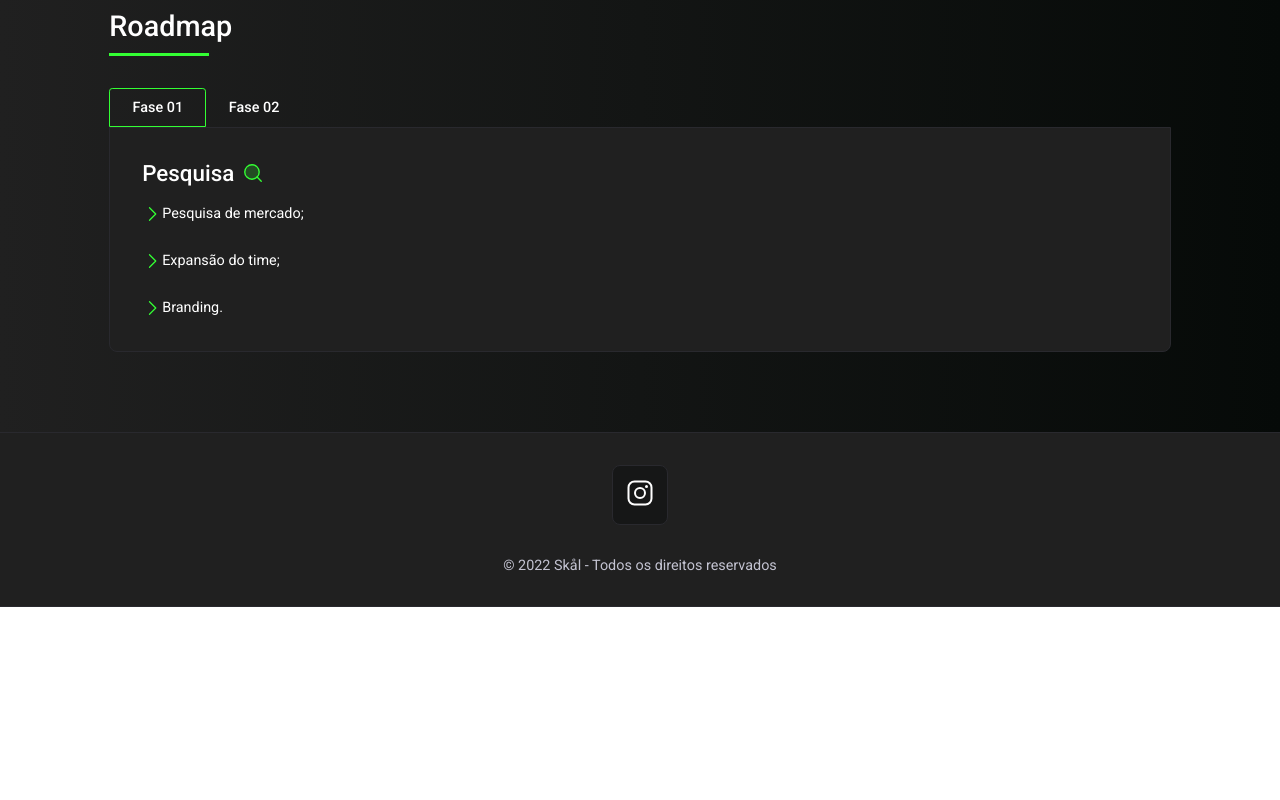
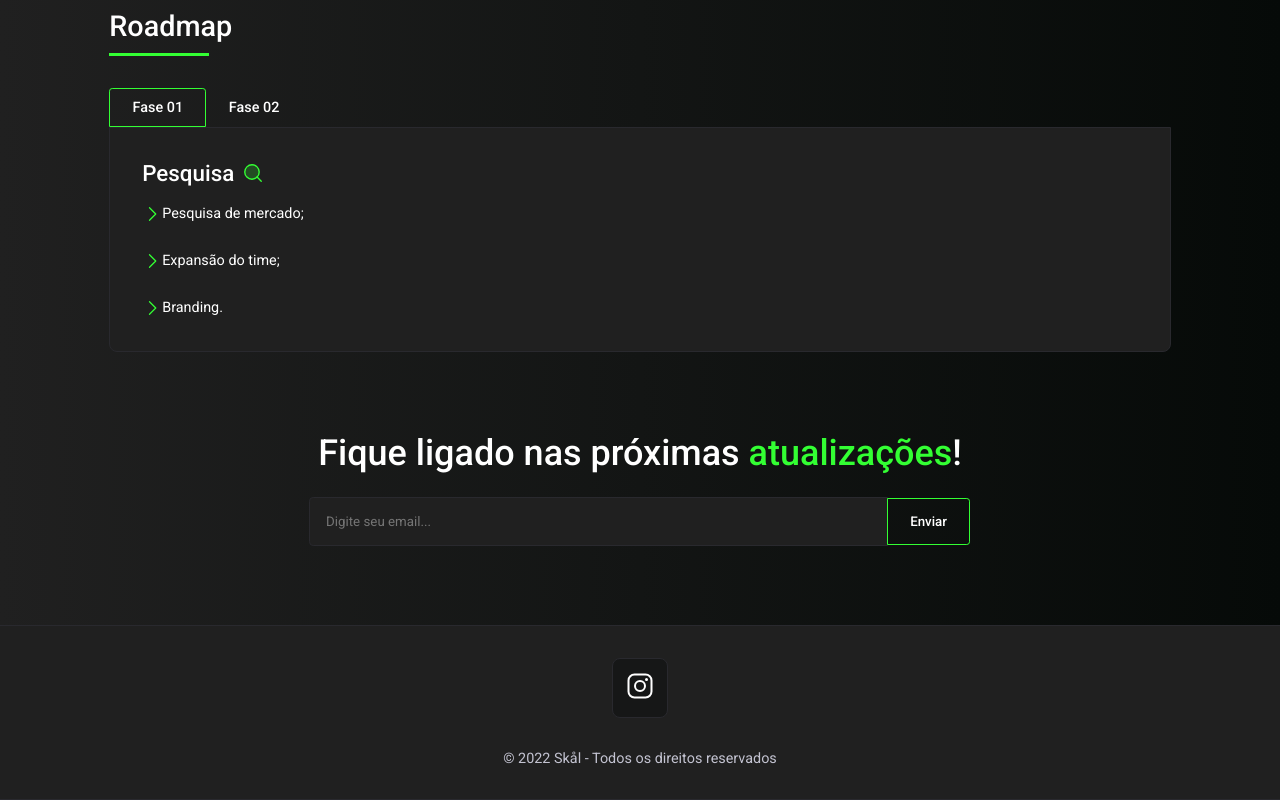
Before and after one commit to Diaszim13/landing-skal-prod, a React (Vite) app: page / in a window 1280 px wide. Shown: the part 1468-2268 px from the top of the page. Before the commit the page ends 2075 px from the top, so only its background shows below. Built offline with nearby package versions, Linux system fonts and the light colour scheme.

Commit message:
adicionando update ? falta colocar o back pra salvar os email

```diff
--- a/package.json
+++ b/package.json
@@ -16,6 +16,7 @@
     "react-responsive-carousel": "^3.2.23",
     "react-scroll": "^1.8.7",
     "react-tabs": "^5.1.0",
+    "react-toastify": "^9.0.8",
     "react-world-flags": "^1.5.0"
   },
   "devDependencies": {
--- a/src/App.tsx
+++ b/src/App.tsx
@@ -16,7 +16,7 @@ export function App() {
       <About />
       <a id='roadmap'></a>
       <Roadmap />
-      {/* <Updates /> */}
+      <Updates />
       <Footer/>
     </div>
   )
--- a/src/components/Updates/index.tsx
+++ b/src/components/Updates/index.tsx
@@ -1,13 +1,29 @@
 import './style.css';
+import { ToastContainer, toast } from 'react-toastify';
+
+import 'react-toastify/dist/ReactToastify.css';
 
 export function Updates() {
+
+  const notify = () => toast.success('Enviado!', {
+    position: "bottom-right",
+    autoClose: 3000,
+    hideProgressBar: false,
+    closeOnClick: true,
+    pauseOnHover: true,
+    draggable: true,
+    progress: undefined,
+  })
+
+
   return (
     <section className="updates">
       <div>
         <h2>Fique ligado nas próximas <span className='text-effect'>atualizações</span>!</h2>
         <div className="send-email">
-          <input type="email" placeholder="Digite seu email..."/>
-          <button>Enviar</button>
+          <input type="email" placeholder="Digite seu email..." />
+          <button className="btn btn-primary"onClick={notify}>Enviar</button>
+          <ToastContainer />
         </div>
       </div>
     </section>
--- a/src/components/Updates/style.css
+++ b/src/components/Updates/style.css
@@ -42,20 +42,25 @@ section.updates > div > h2 {
   outline: 1px solid var(--green);
 }
 
-.send-email button {
+.send-email .btn {
   border-radius: 0 .2rem .2rem 0;
-  background: var(--green);
+  background: transparent;
   padding: 0.625rem 1.375rem;
   color: #fff;
-  border: 1px solid transparent;
+  border: 1px solid var(--green);
   outline: none;
   cursor: pointer;
   font-weight: 500;
   transition: background-color .2s ease;
 }
 
-.send-email button:hover {
-  background-color: transparent;
+.send-email .btn:hover {
+  background-color: var(--green);
   border: 1px solid var(--green);
   color: var(--text-primary);
 }
+
+.Toastify__toast-theme--light {
+  background-color: var(--background) !important;
+  color: #fff !important;
+}
```
Also changed, not shown: 2 other files (tests, documents, lock files or other folders).
